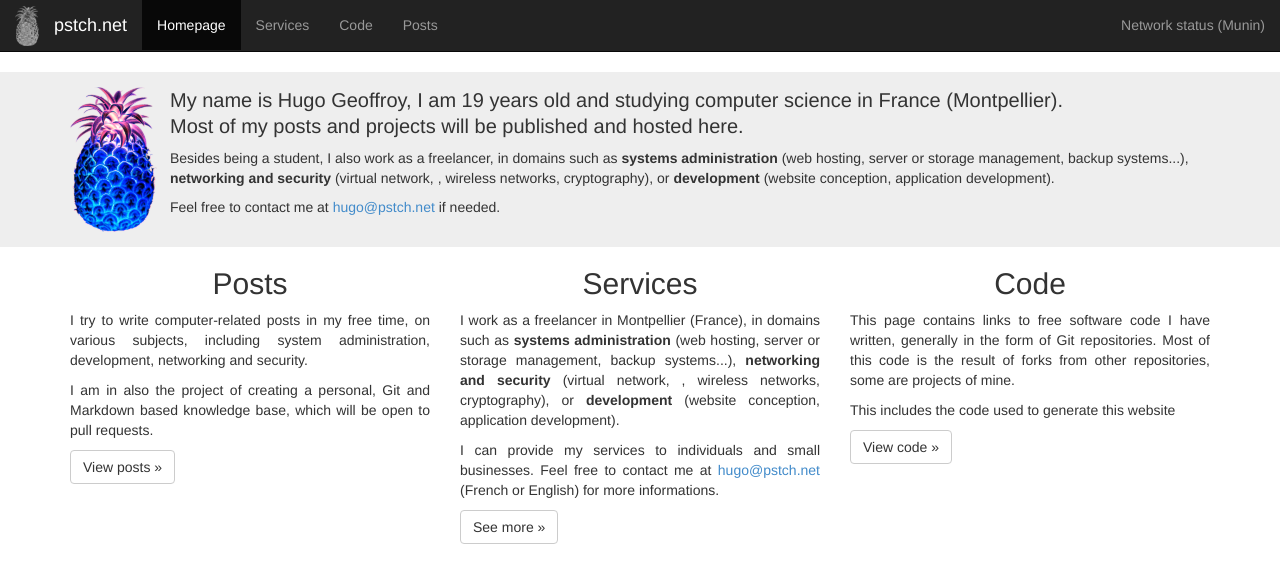
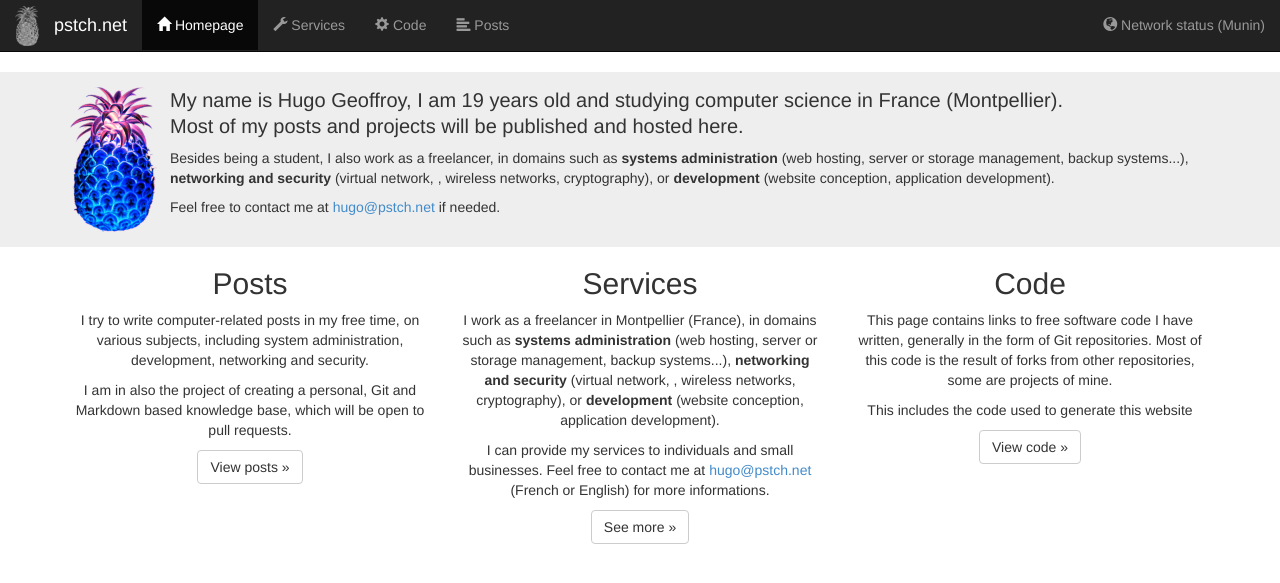
Before and after one commit to pstch/pstch-www, a Jekyll site: the page built from index.html, in a window 1280 px wide. Shown: the top 583 px of the page. Built offline with Jekyll 4.4.1, drawn with Linux system fonts in a browser that asks for light colours.

Commit message:
New design with bootstrap

```diff
--- a/_includes/menu.html
+++ b/_includes/menu.html
@@ -14,13 +14,13 @@
   <!-- Collect the nav links, forms, and other content for toggling -->
   <div class="collapse navbar-collapse navbar-ex1-collapse">
     <ul class="nav navbar-nav">
-      <li class="active"><a href="#">Homepage</a></li>
-      <li><a href="#">Services</a></li>
-      <li><a href="#">Code</a></li>
-      <li><a href="#">Posts</a></li>
+      <li class="active"><a href="#"><i class="glyphicon glyphicon-home"></i> Homepage</a></li>
+      <li><a href="#"><i class="glyphicon glyphicon-wrench"></i> Services</a></li>
+      <li><a href="#"><i class="glyphicon glyphicon-cog"></i> Code</a></li>
+      <li><a href="#"><i class="glyphicon glyphicon-align-left"></i> Posts</a></li>
     </ul>
     <ul class="nav navbar-nav navbar-right">
-      <li><a href="http://munin.pstch.net/">Network status (Munin)</a></li>
+      <li><a href="http://munin.pstch.net/"><i class="glyphicon glyphicon-globe"></i> Network status (Munin)</a></li>
     </ul>
   </div>
 </nav>
--- a/media/css/custom.css
+++ b/media/css/custom.css
@@ -29,6 +29,3 @@
 #home-cells > .row > div {
     text-align: center;
 }
-#home-cells > .row > div > p{
-    text-align: justify;
-}
```
